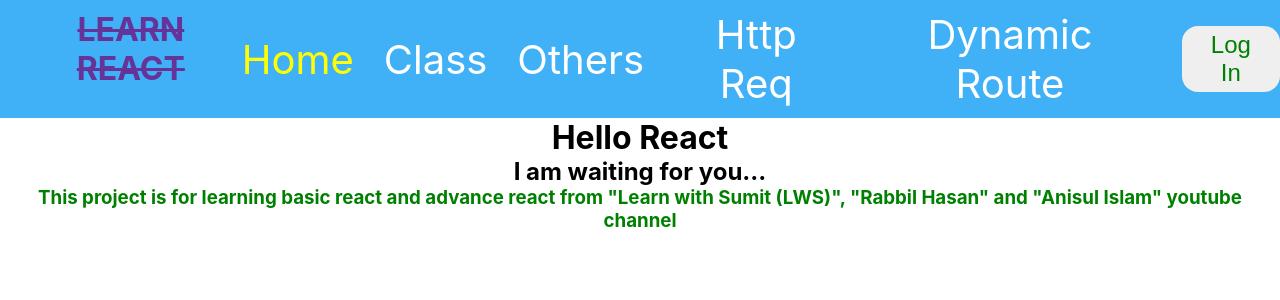
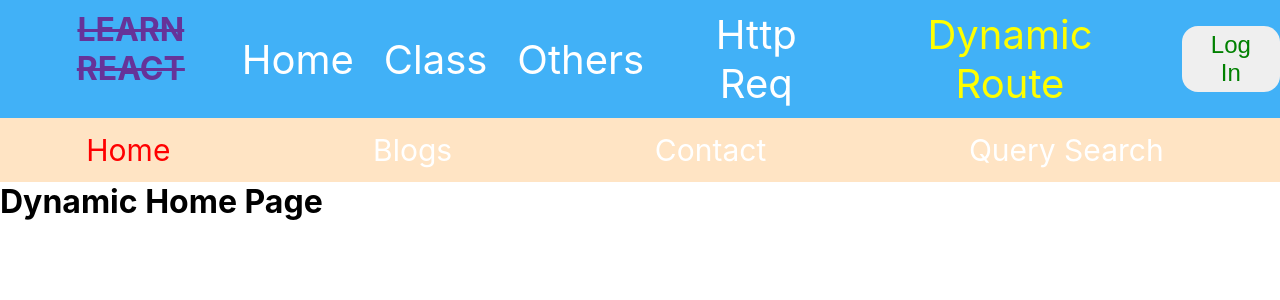
Before and after one commit to khaled39ab/React-With-LWS, a React (Create React App) app: page /dynamic-home in a window 1280 px wide. Before the commit this address led to /. Shown: the top 300 px of the page. Built offline with nearby package versions, Linux system fonts and the light colour scheme.

Commit message:
can not solve that problem

```diff
--- a/src/App.js
+++ b/src/App.js
@@ -24,10 +24,9 @@ import ProtectedRoute from './page/ProtectedRoute';
 import { useState } from 'react';
 
 function App() {
-  const [isLoggedIn, setIsLoggedIn] = useState(false);
   return (
     <>
-      <Navbar isLoggedIn={isLoggedIn}></Navbar>
+      <Navbar></Navbar>
       <Routes>
         <Route path="/" element={<Home></Home>}></Route>
         <Route path="/class" element={<Class></Class>}></Route>
@@ -43,9 +42,9 @@ function App() {
         <Route path="/todo" element={<TodoHome></TodoHome>}></Route>
         <Route path='/hook' element={<Hook />}></Route>
         <Route path='/dynamic-home' element={
-          <ProtectedRoute>
+          // <ProtectedRoute>
             <DynamicRoute />
-          </ProtectedRoute>
+          // </ProtectedRoute>
         }></Route>
         <Route path='/blogs' element={<Blogs />}></Route>
         <Route path='/blogs/:title' element={<Details></Details>}></Route>
--- a/src/page/ProtectedRoute.js
+++ b/src/page/ProtectedRoute.js
@@ -3,7 +3,7 @@ import { Navigate } from 'react-router-dom';
 const ProtectedRoute = ({ isLoggedIn, children }) => {
 
     if (!isLoggedIn) {
-        return <Navigate to={'/'} replace/>
+        return <Navigate to='/' replace />
     } else {
         return children;
     }
```
